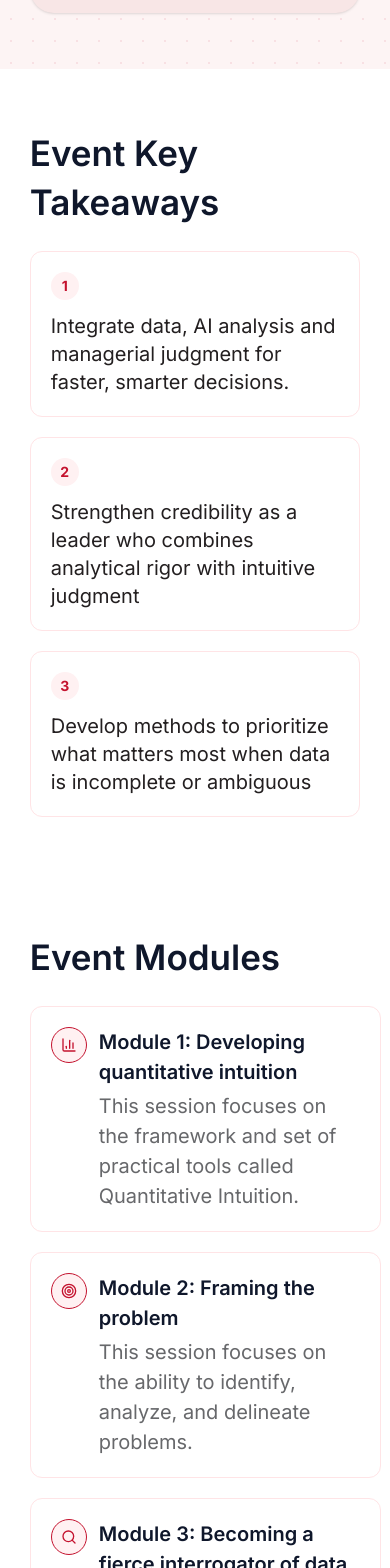
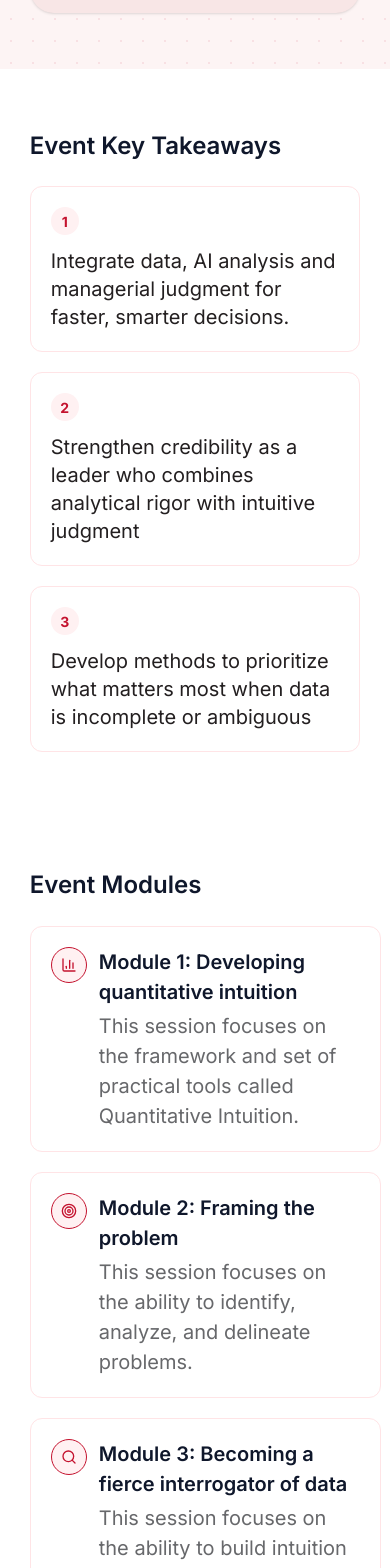
Before and after one commit to elredProductionBackup/theprofessionalnetworkV2, a Next.js app: page /view-details in a window 390 px wide. Shown: the part 960-2528 px from the top of the page. Built offline with nearby package versions, Linux system fonts and the light colour scheme; no server answers.

Commit message:
mobile screen

```diff
--- a/components/view-details/EarnCertificateSection.jsx
+++ b/components/view-details/EarnCertificateSection.jsx
@@ -17,7 +17,7 @@ export default function EarnCertificateSection({
         <div className="grid w-full items-center gap-10 lg:grid-cols-2 lg:gap-16">
           {/* Left: copy + features */}
           <div>
-            <h2 className="font-inter text-[35px] font-semibold leading-[1.4] tracking-normal text-slate-900 sm:text-[32px]">
+            <h2 className="font-inter text-[24px] font-semibold leading-[1.4] tracking-normal text-slate-900 sm:text-[32px]">
               Earn Certificate
             </h2>
             <p className="font-inter mt-3 text-[16px] font-normal leading-[1.5] tracking-normal text-[#67686B]">
--- a/components/view-details/EventModulesSection.jsx
+++ b/components/view-details/EventModulesSection.jsx
@@ -51,7 +51,7 @@ export default function EventModulesSection({ eventCode = "TPN-LIQ-02AUG2026" }
   return (
     <section className="font-inter bg-white">
       <div className="mx-auto w-[95%] max-w-[1440px] px-5 pb-14 md:px-[100px] md:pb-20">
-        <h2 className="font-inter text-[35px] font-semibold leading-[1.4] tracking-normal text-slate-900 sm:text-[32px]">
+        <h2 className="font-inter text-[24px] font-semibold leading-[1.4] tracking-normal text-slate-900 sm:text-[32px]">
           Event Modules
         </h2>
 
--- a/components/view-details/KeyTakeawaysSection.jsx
+++ b/components/view-details/KeyTakeawaysSection.jsx
@@ -10,7 +10,7 @@ export default function KeyTakeawaysSection({ takeaways = DEFAULT_TAKEAWAYS }) {
   return (
     <section className="font-inter bg-white py-[60px]">
       <div className="mx-auto w-[95%] max-w-[1440px] px-5 pb-14 md:px-[100px] md:pb-20">
-        <h2 className="font-inter text-[35px] font-semibold leading-[1.4] tracking-normal text-slate-900 sm:text-[32px]">
+        <h2 className="font-inter text-[24px] font-semibold leading-[1.4] tracking-normal text-slate-900 sm:text-[32px]">
           Event Key Takeaways
         </h2>
 
--- a/components/view-details/UpcomingEventDetailsSection.jsx
+++ b/components/view-details/UpcomingEventDetailsSection.jsx
@@ -46,7 +46,7 @@ export default function UpcomingEventDetailsSection({ currentName }) {
     <section className="font-inter bg-white">
       <div className="mx-auto w-[95%] max-w-[1440px] px-5 pb-14 md:px-[100px] md:pb-20">
         <div className="flex items-center justify-between">
-          <h2 className="font-inter text-[35px] font-semibold leading-[1.4] tracking-normal text-slate-900 sm:text-[32px]">
+          <h2 className="font-inter text-[24px] font-semibold leading-[1.4] tracking-normal text-slate-900 sm:text-[32px]">
             Upcoming Event Details
           </h2>
           <div className="flex items-center gap-2">
--- a/components/view-details/WhatYoullLearnSection.jsx
+++ b/components/view-details/WhatYoullLearnSection.jsx
@@ -45,7 +45,7 @@ export default function WhatYoullLearnSection({
   return (
     <section className="font-inter bg-white">
       <div className="mx-auto w-[95%] max-w-[1440px] px-5 py-14 md:px-[100px] md:py-20">
-        <h2 className="font-inter text-[26px] font-extrabold leading-[1.4] tracking-normal text-slate-900 sm:text-[32px]">
+        <h2 className="font-inter text-[24px] font-semibold leading-[1.4] tracking-normal text-slate-900 sm:text-[32px]">
           {heading}
         </h2>
 
--- a/components/view-details/WhyItMattersSection.jsx
+++ b/components/view-details/WhyItMattersSection.jsx
@@ -45,7 +45,7 @@ export default function WhyItMattersSection({
   return (
     <section className="font-inter bg-white">
       <div className="mx-auto w-[95%] max-w-[1440px] px-5 pb-14 md:px-[100px] md:pb-20">
-        <h2 className="font-inter text-[26px] font-semibold leading-[1.4] tracking-normal text-slate-900 sm:text-[35px]">
+        <h2 className="font-inter text-[24px] font-semibold leading-[1.4] tracking-normal text-slate-900 sm:text-[32px]">
           {heading}
         </h2>
 
@@ -65,7 +65,7 @@ export default function WhyItMattersSection({
         </div>
 
         <div className="mt-14">
-          <h2 className="font-inter w-full text-[26px] font-semibold leading-[1.4] tracking-normal text-slate-900 sm:text-[35px]">
+          <h2 className="font-inter w-full text-[24px] font-semibold leading-[1.4] tracking-normal text-slate-900 sm:text-[32px]">
             {attendHeading}
           </h2>
 
```
